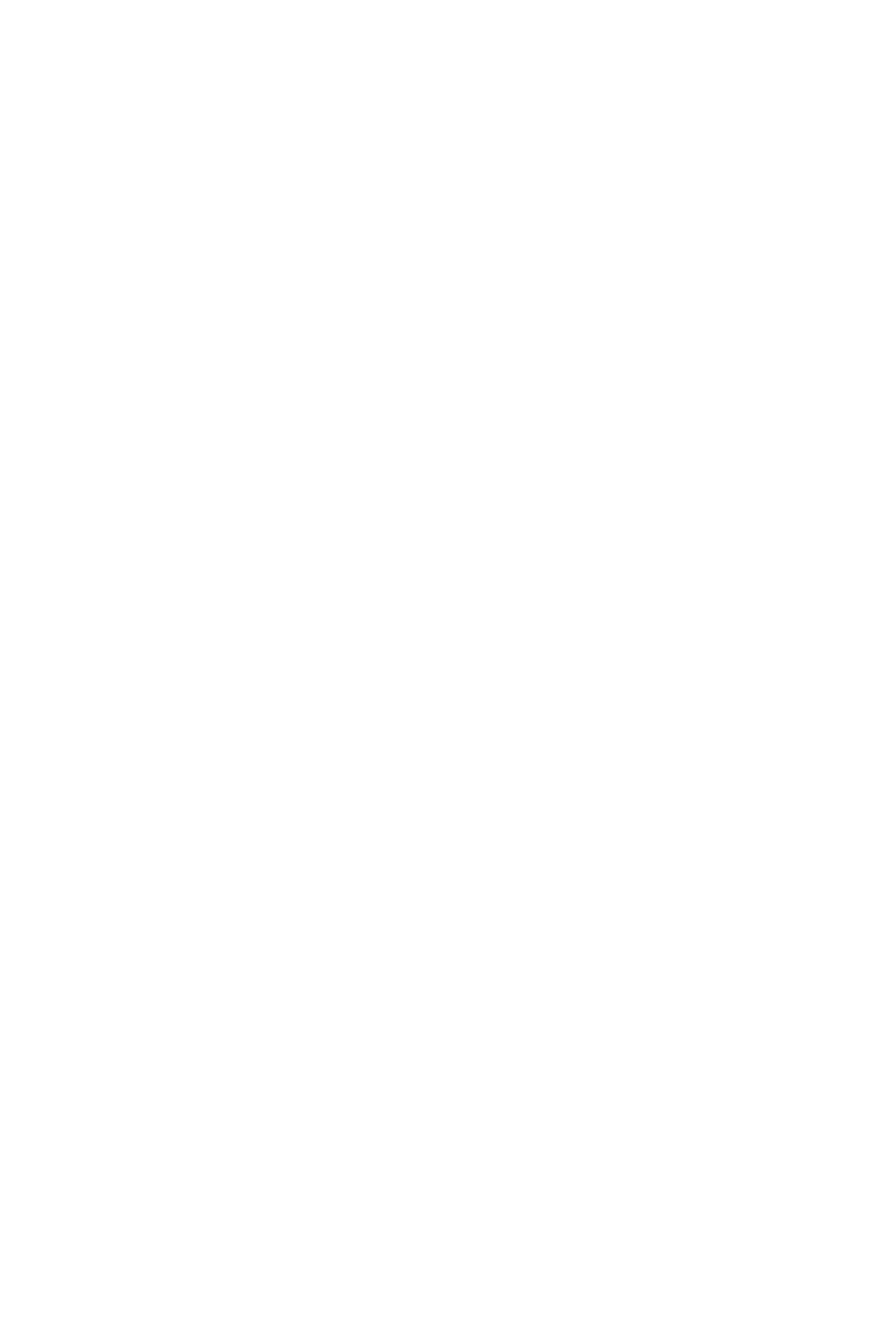
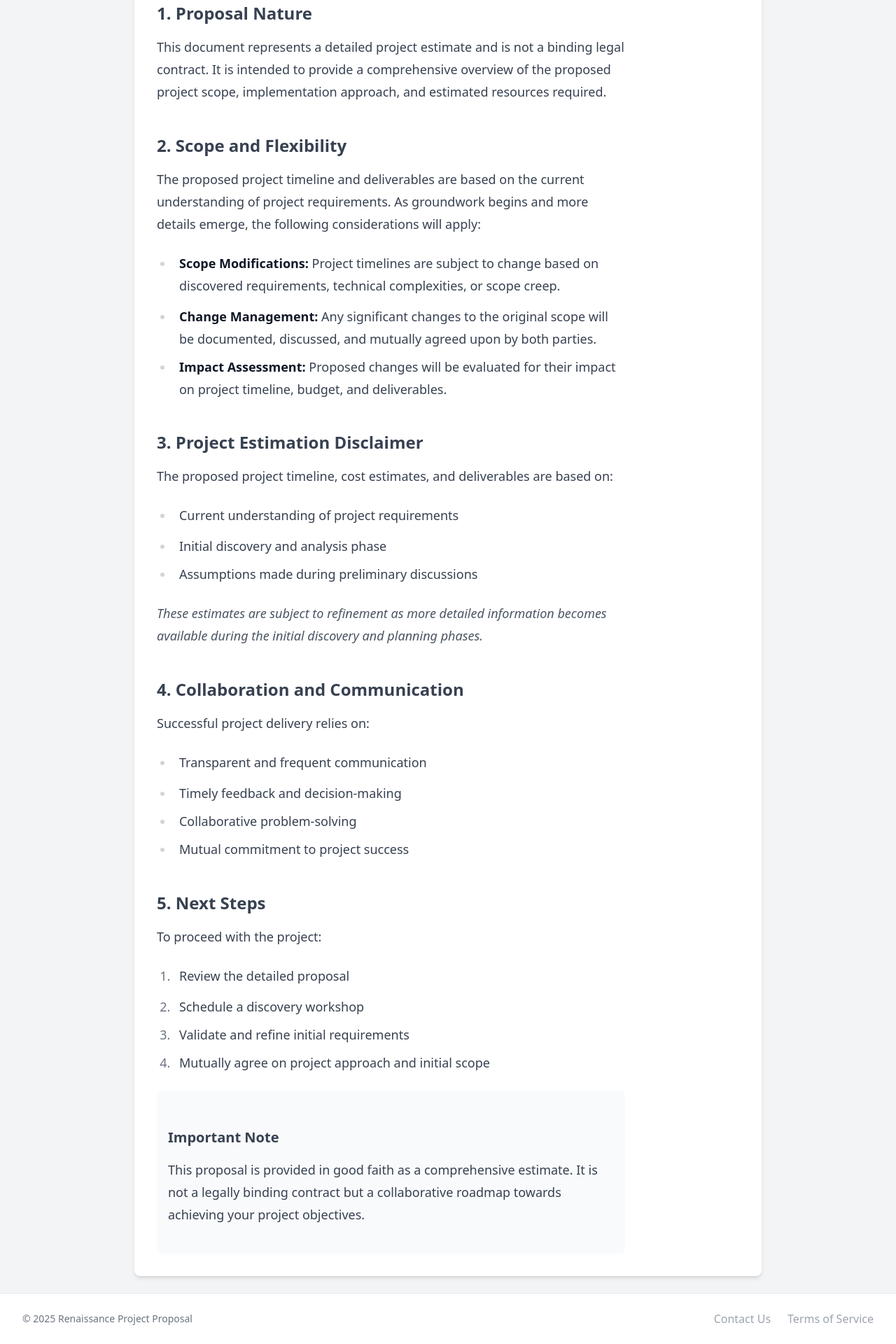
Before and after one commit to nikhil-thakur/RenaissanceProposal, a React (Create React App) app: page /terms in a window 1280 px wide. Before the commit this address had no page. Shown: the part 234-2154 px from the top of the page at 70% size. Before the commit the page ends 800 px from the top, so only its background shows below. Built offline with nearby package versions, Linux system fonts and the light colour scheme.

Commit message:
Added terms of Service, and updated some mockups

```diff
--- a/src/App.js
+++ b/src/App.js
@@ -12,6 +12,7 @@ import ResourceAllocationPlan from "./components/resource-allocation";
 import AppRouter from "./components/app-router";
 import ServicesOffered from "./components/ServicesOffered";
 import CommercialsOverview from "./components/CommercialsOverview";
+import TermsOfService from "./components/TermsOfService";
 
 function App() {
     return (
@@ -29,6 +30,7 @@ function App() {
                     <Route path="deliverables" element={<DetailedDeliverables />} />
                     <Route path="risks" element={<RiskManagementFramework />} />
                     <Route path="resources" element={<ResourceAllocationPlan />} />
+                    <Route path="terms" element={<TermsOfService />} />
                 </Route>
             </Routes>
         </Router>
--- /dev/null
+++ b/src/components/TermsOfService.js
@@ -0,0 +1,96 @@
+import React from 'react';
+
+const TermsOfService = () => {
+    return (
+        <div className="bg-white p-8 rounded-lg shadow-md max-w-4xl mx-auto">
+            <h1 className="text-3xl font-bold text-gray-800 mb-6">Terms of Service for Renaissance Groups Project Proposal</h1>
+
+            <div className="prose prose-lg text-gray-700 space-y-6">
+                <section>
+                    <h2 className="text-2xl font-semibold text-gray-700 mb-4">1. Proposal Nature</h2>
+                    <p>
+                        This document represents a detailed project estimate and is not a binding legal contract.
+                        It is intended to provide a comprehensive overview of the proposed project scope,
+                        implementation approach, and estimated resources required.
+                    </p>
+                </section>
+
+                <section>
+                    <h2 className="text-2xl font-semibold text-gray-700 mb-4">2. Scope and Flexibility</h2>
+                    <p>
+                        The proposed project timeline and deliverables are based on the current understanding
+                        of project requirements. As groundwork begins and more details emerge, the following
+                        considerations will apply:
+                    </p>
+                    <ul className="list-disc pl-6 space-y-2">
+                        <li>
+                            <strong>Scope Modifications:</strong> Project timelines are subject to change based
+                            on discovered requirements, technical complexities, or scope creep.
+                        </li>
+                        <li>
+                            <strong>Change Management:</strong> Any significant changes to the original scope
+                            will be documented, discussed, and mutually agreed upon by both parties.
+                        </li>
+                        <li>
+                            <strong>Impact Assessment:</strong> Proposed changes will be evaluated for their
+                            impact on project timeline, budget, and deliverables.
+                        </li>
+                    </ul>
+                </section>
+
+                <section>
+                    <h2 className="text-2xl font-semibold text-gray-700 mb-4">3. Project Estimation Disclaimer</h2>
+                    <p>
+                        The proposed project timeline, cost estimates, and deliverables are based on:
+                    </p>
+                    <ul className="list-disc pl-6 space-y-2">
+                        <li>Current understanding of project requirements</li>
+                        <li>Initial discovery and analysis phase</li>
+                        <li>Assumptions made during preliminary discussions</li>
+                    </ul>
+                    <p className="mt-4 italic text-gray-600">
+                        These estimates are subject to refinement as more detailed information becomes available
+                        during the initial discovery and planning phases.
+                    </p>
+                </section>
+
+                <section>
+                    <h2 className="text-2xl font-semibold text-gray-700 mb-4">4. Collaboration and Communication</h2>
+                    <p>
+                        Successful project delivery relies on:
+                    </p>
+                    <ul className="list-disc pl-6 space-y-2">
+                        <li>Transparent and frequent communication</li>
+                        <li>Timely feedback and decision-making</li>
+                        <li>Collaborative problem-solving</li>
+                        <li>Mutual commitment to project success</li>
+                    </ul>
+                </section>
+
+                <section>
+                    <h2 className="text-2xl font-semibold text-gray-700 mb-4">5. Next Steps</h2>
+                    <p>
+                        To proceed with the project:
+                    </p>
+                    <ol className="list-decimal pl-6 space-y-2">
+                        <li>Review the detailed proposal</li>
+                        <li>Schedule a discovery workshop</li>
+                        <li>Validate and refine initial requirements</li>
+                        <li>Mutually agree on project approach and initial scope</li>
+                    </ol>
+                </section>
+
+                <section className="bg-gray-50 p-4 rounded-lg">
+                    <h2 className="text-xl font-semibold text-gray-700 mb-4">Important Note</h2>
+                    <p>
+                        This proposal is provided in good faith as a comprehensive estimate.
+                        It is not a legally binding contract but a collaborative roadmap
+                        towards achieving your project objectives.
+                    </p>
+                </section>
+            </div>
+        </div>
+    );
+};
+
+export default TermsOfService;
--- a/src/components/app-router.js
+++ b/src/components/app-router.js
@@ -7,6 +7,9 @@ const AppRouter = () => {
 
   // Function to determine if a route is active
   const isActive = (path) => location.pathname === path;
+
+  // Get current year dynamically
+  const currentYear = new Date().getFullYear();
 
   return (
       <div className="min-h-screen bg-gray-100">
@@ -179,9 +182,9 @@ const AppRouter = () => {
         </nav>
 
         {/* Main Content Area */}
-        <main className="py-6">
+        <main className="flex-grow py-6">
           <div className="max-w-7xl mx-auto px-4 sm:px-6 lg:px-8">
-            <Outlet />
+            <Outlet/>
           </div>
         </main>
 
@@ -190,18 +193,21 @@ const AppRouter = () => {
           <div className="max-w-7xl mx-auto py-6 px-4 sm:px-6 lg:px-8 border-t border-gray-200">
             <div className="flex justify-between items-center">
               <div className="text-sm text-gray-500">
-                © 2023 Renaissance Project Proposal
+                © {currentYear} Renaissance Project Proposal
               </div>
               <div className="flex space-x-6">
-                <a href="#" className="text-gray-400 hover:text-gray-500">
+                <a
+                    href="mailto:thakur_nikhil@hotmail.com"
+                    className="text-gray-400 hover:text-gray-500"
+                >
                   Contact Us
                 </a>
-                <a href="#" className="text-gray-400 hover:text-gray-500">
-                  Privacy Policy
-                </a>
-                <a href="#" className="text-gray-400 hover:text-gray-500">
+                <Link
+                    to="/terms"
+                    className="text-gray-400 hover:text-gray-500"
+                >
                   Terms of Service
-                </a>
+                </Link>
               </div>
             </div>
           </div>
--- a/src/components/ui-mockups.js
+++ b/src/components/ui-mockups.js
@@ -25,8 +25,8 @@ const KeySystemMockups = () => {
                   <span className="font-semibold">Project Management Dashboard</span>
                 </div>
                 <div className="flex items-center">
-                  <span className="mr-4">John Smith</span>
-                  <div className="w-8 h-8 bg-gray-600 rounded-full flex items-center justify-center">JS</div>
+                  <span className="mr-4">Sandy Paben</span>
+                  <div className="w-8 h-8 bg-gray-600 rounded-full flex items-center justify-center">SP</div>
                 </div>
               </div>
 
@@ -147,8 +147,8 @@ const KeySystemMockups = () => {
                   <span className="font-semibold">Time Card Management</span>
                 </div>
                 <div className="flex items-center">
-                  <span className="mr-4">Sarah Williams</span>
-                  <div className="w-8 h-8 bg-gray-600 rounded-full flex items-center justify-center">SW</div>
+                  <span className="mr-4">Simran Chavda</span>
+                  <div className="w-8 h-8 bg-gray-600 rounded-full flex items-center justify-center">SC</div>
                 </div>
               </div>
 
```
